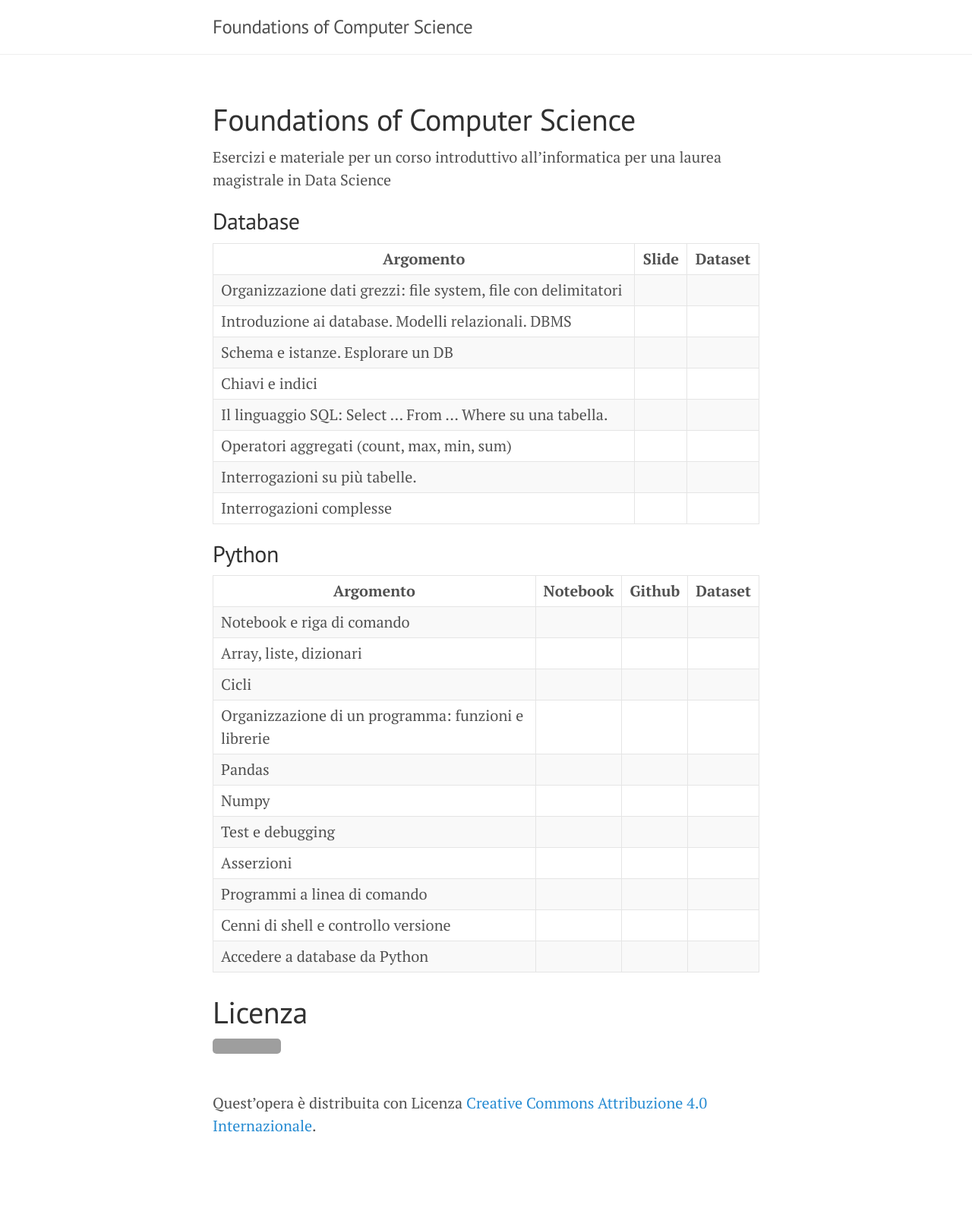
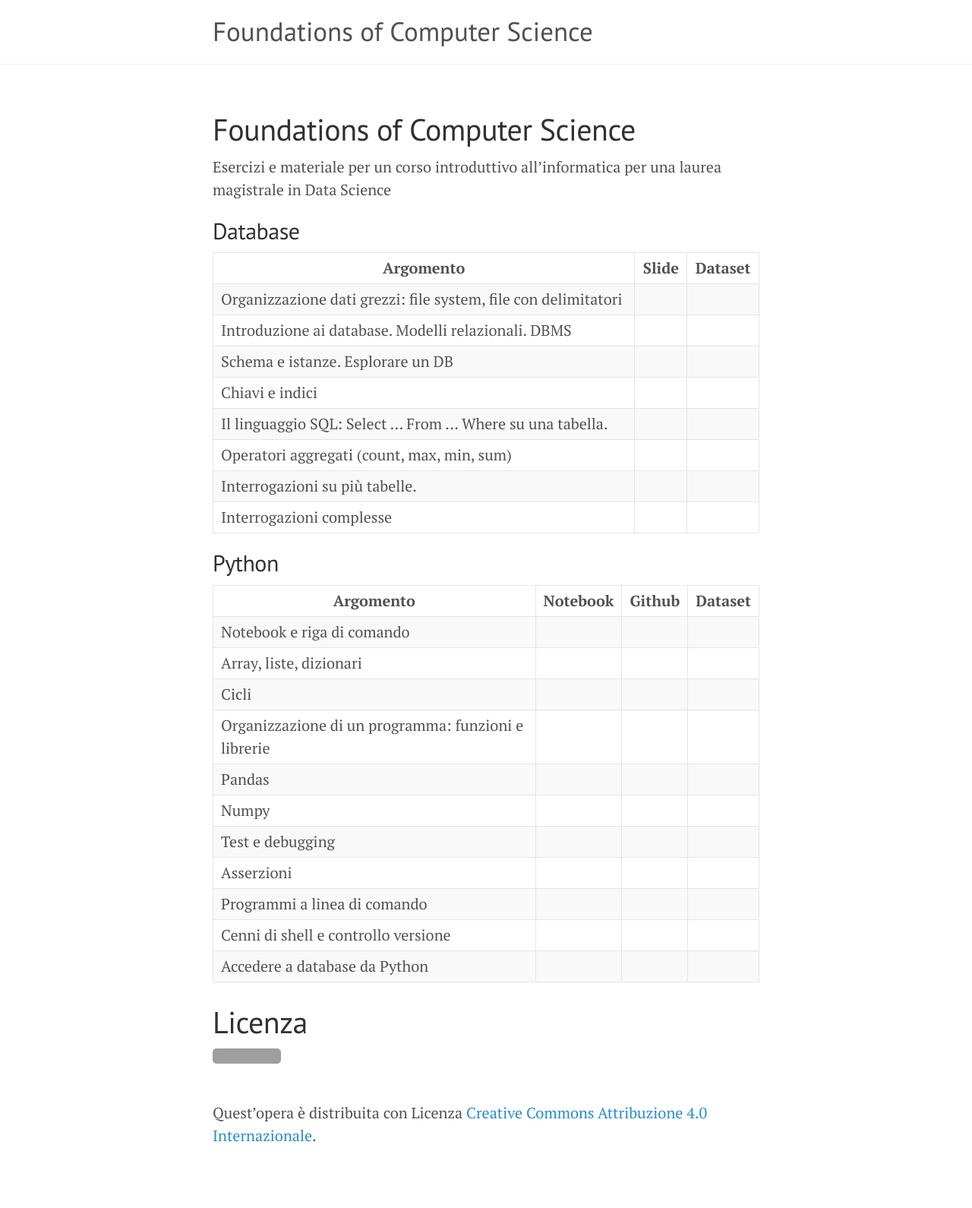
Before and after one commit to gdv/foundationsCS, a Jekyll site: the page built from docs/index.md, in a window 1280 px wide. Shown: the whole page at 76% size. Built offline with Jekyll 4.4.1, drawn with Linux system fonts in a browser that asks for light colours; grey boxes are pictures that could not be loaded.

Commit message:
Larger title

```diff
--- a/docs/_includes/head.html
+++ b/docs/_includes/head.html
@@ -21,9 +21,6 @@
   <link rel="stylesheet" href="https://fonts.googleapis.com/css?family=PT+Serif:400,400italic,700%7CPT+Sans:400">
 
   <!-- Icons -->
-  <link rel="apple-touch-icon-precomposed" sizes="144x144" href="{{ site.baseurl }}/public/apple-touch-icon-precomposed.png">
   <link rel="shortcut icon" href="{{ site.baseurl }}/public/favicon.ico">
 
-  <!-- RSS -->
-  <link rel="alternate" type="application/rss+xml" title="RSS" href="/atom.xml">
 </head>
--- a/docs/public/css/lanyon.css
+++ b/docs/public/css/lanyon.css
@@ -107,7 +107,14 @@ h1, h2, h3, h4, h5, h6 {
 .masthead-title a {
   color: #505050;
 }
-.masthead-title small {
+.masthead-title {
+  font-size: 175%;
+  font-weight: 400;
+  color: #c0c0c0;
+  letter-spacing: 0;
+}
+
+small {
   font-size: 75%;
   font-weight: 400;
   color: #c0c0c0;
```
